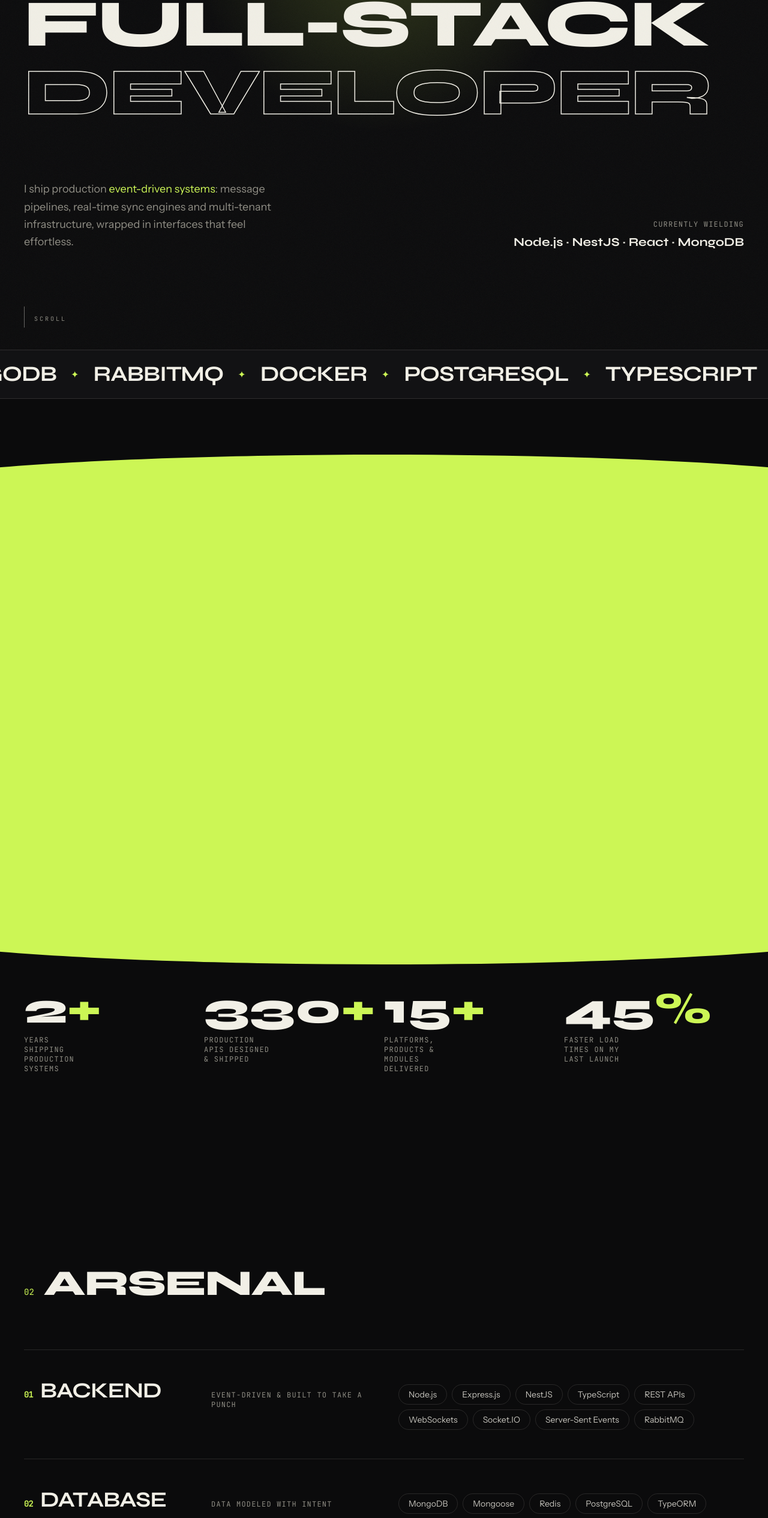
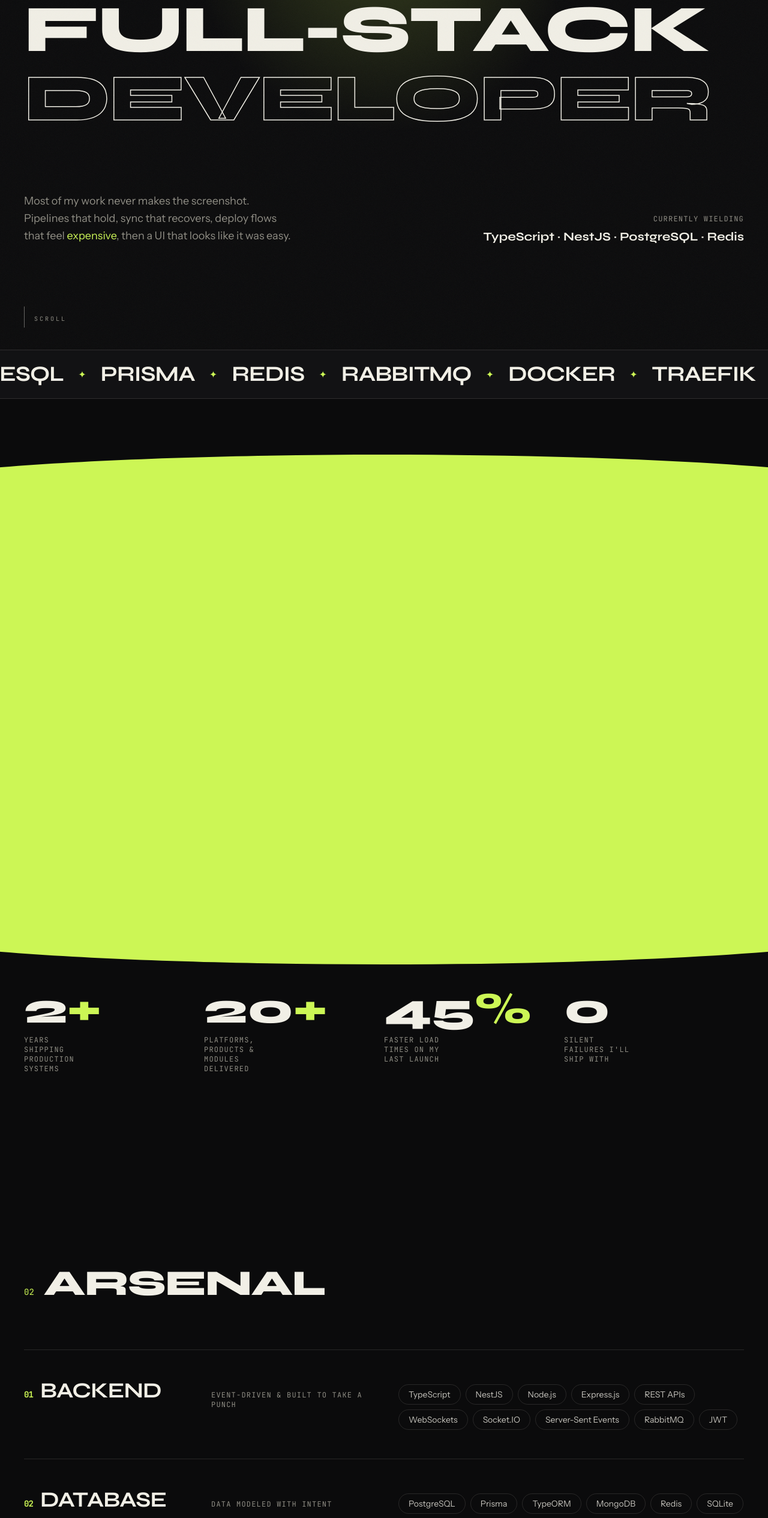
Before and after one commit to omsaini-1441/Folio, a React (Vite) app: page / in a window 1280 px wide. Shown: the part 217-2748 px from the top of the page at 60% size. Built offline with nearby package versions, Linux system fonts and the light colour scheme.

Commit message:
Implement glitch animation for zero counter in About component, enhance CSS for visual effects, and update portfolio data with new skills and technologies. This update improves user engagement with dynamic animations and reflects current tech stack accurately.

```diff
--- a/src/components/About.tsx
+++ b/src/components/About.tsx
@@ -39,7 +39,7 @@ function Counter({ value, suffix }: { value: number; suffix: string }) {
   const [display, setDisplay] = useState(0)
 
   useEffect(() => {
-    if (!inView) return
+    if (!inView || value === 0) return
     const controls = animate(0, value, {
       duration: 1.6,
       ease: [0.22, 1, 0.36, 1],
@@ -48,10 +48,102 @@ function Counter({ value, suffix }: { value: number; suffix: string }) {
     return () => controls.stop()
   }, [inView, value])
 
+  if (value === 0) return <ZeroCounter />
+
   return (
     <span ref={ref} className="font-display text-5xl font-extrabold text-paper md:text-7xl">
       {display}
       <span className="text-accent">{suffix}</span>
+    </span>
+  )
+}
+
+/** Slowly ticks 0 → 1 → 2 → 3, then glitches 3 → 0 mid-burst, holds, loops. */
+function ZeroCounter() {
+  const ref = useRef<HTMLSpanElement>(null)
+  const inView = useInView(ref, { once: true, margin: '-15%' })
+  const [display, setDisplay] = useState(0)
+  const [glitching, setGlitching] = useState(false)
+
+  useEffect(() => {
+    if (!inView) return
+    if (window.matchMedia('(prefers-reduced-motion: reduce)').matches) return
+
+    let cancelled = false
+    const timers: number[] = []
+    const wait = (ms: number) =>
+      new Promise<void>((resolve) => {
+        timers.push(window.setTimeout(resolve, ms))
+      })
+
+    const glitchBurst = async () => {
+      setGlitching(true)
+      await wait(520)
+      if (cancelled) return
+      setGlitching(false)
+    }
+
+    const cycle = async () => {
+      while (!cancelled) {
+        // Brief glitch as the climb starts
+        await glitchBurst()
+        if (cancelled) return
+
+        setDisplay(0)
+        await wait(400)
+        if (cancelled) return
+
+        setDisplay(1)
+        await wait(800)
+        if (cancelled) return
+
+        setDisplay(2)
+        await wait(800)
+        if (cancelled) return
+
+        setDisplay(3)
+        await wait(700)
+        if (cancelled) return
+
+        // Glitch while still on 3 — snap to 0 mid-burst so the warp carries the change
+        setGlitching(true)
+        await wait(180)
+        if (cancelled) return
+        setDisplay(0)
+        await wait(340)
+        if (cancelled) return
+        setGlitching(false)
+
+        // Hold on zero before the next climb
+        await wait(3200)
+      }
+    }
+
+    void cycle()
+    return () => {
+      cancelled = true
+      timers.forEach(clearTimeout)
+    }
+  }, [inView])
+
+  return (
+    <span ref={ref} className="relative inline-flex items-start" aria-label="0">
+      <span
+        className={`relative font-display text-5xl font-extrabold text-paper md:text-7xl ${
+          glitching ? 'stat-glitch text-accent' : ''
+        }`}
+        data-text={display}
+      >
+        {display}
+      </span>
+      {display > 0 && !glitching && (
+        <span
+          aria-hidden
+          className="mt-[0.15em] ml-0.5 text-[0.55em] leading-none text-red-500 md:text-[0.5em]"
+        >
+          ▲
+        </span>
+      )}
     </span>
   )
 }
--- a/src/components/Hero.tsx
+++ b/src/components/Hero.tsx
@@ -89,7 +89,7 @@ export default function Hero({ ready }: { ready: boolean }) {
           >
             <span className="font-mono text-xs uppercase tracking-widest text-muted">Currently wielding</span>
             <span className="font-display text-lg font-bold text-paper md:text-xl">
-              Node.js · NestJS · React · MongoDB
+              {profile.heroWielding.join(' · ')}
             </span>
           </motion.div>
         </div>
--- a/src/data/portfolio.ts
+++ b/src/data/portfolio.ts
@@ -22,9 +22,11 @@ export const profile = {
   heroLines: ['FULL-STACK', 'DEVELOPER'],
   // Wrap any phrase in *asterisks* to paint it in the accent colour.
   heroBlurb:
-    'I ship production *event-driven systems*: message pipelines, real-time sync engines and multi-tenant infrastructure, wrapped in interfaces that feel effortless.',
+    'Most of my work never makes the screenshot. Pipelines that hold, sync that recovers, deploy flows that feel *expensive*, then a UI that looks like it was easy.',
+  // Short "Currently wielding" strip in the hero — keep it to ~4 sharp signals.
+  heroWielding: ['TypeScript', 'NestJS', 'PostgreSQL', 'Redis'],
   aboutIntro:
-    "I'm a full-stack developer who lives on the backend and shows off on the frontend. I've architected the backbone of a high-availability ERP platform serving hundreds of APIs, built *real-time sync engines* that shrug off dropped connections, and designed message pipelines where losing an event is simply not an option. These days I'm building *OrchOrb*, a multi-tenant Docker control plane that gives small teams big-league deploy workflows *without the Kubernetes tax*. Give me a hard infrastructure problem and an interface worth obsessing over, and I'm home.",
+    "I'm a software engineer with close to *2 years* of experience building everything from *eye-candy* features to robust *backend systems*. I've spent that time shipping work that doesn't get to *fail quietly* and interfaces that never apologize for being sharp. I build the *boring parts* so well the flashy parts get to stay flashy: *event-driven* backends, real-time product surfaces, and deploy craft that holds under *pressure*. Reliability first. Presence on the surface. I care about both and I refuse to pick only one. Give me a hard infrastructure problem and an interface worth obsessing over. That's the only brief I need.",
   socials: [
     { label: 'GitHub', url: 'https://github.com/omsaini-1441' },
     { label: 'LinkedIn', url: 'https://linkedin.com/in/om-saini' },
@@ -43,22 +45,24 @@ export const contactFormAccessKey = import.meta.env.VITE_WEB3FORMS_KEY ?? ''
 
 export const stats = [
   { value: 2, suffix: '+', label: 'Years shipping production systems' },
-  { value: 330, suffix: '+', label: 'Production APIs designed & shipped' },
-  { value: 15, suffix: '+', label: 'Platforms, products & modules delivered' },
+  { value: 20, suffix: '+', label: 'Platforms, products & modules delivered' },
   { value: 45, suffix: '%', label: 'Faster load times on my last launch' },
+  { value: 0, suffix: '', label: "Silent failures I'll ship with" },
 ]
 
 export const marqueeItems = [
-  'Node.js',
+  'TypeScript',
   'NestJS',
+  'Next.js',
+  'PostgreSQL',
+  'Prisma',
+  'Redis',
+  'RabbitMQ',
+  'Docker',
+  'Traefik',
+  'Socket.IO',
   'React',
   'MongoDB',
-  'RabbitMQ',
-  'Docker',
-  'PostgreSQL',
-  'TypeScript',
-  'Socket.IO',
-  'Redis',
 ]
 
 export const skillGroups = [
@@ -66,31 +70,55 @@ export const skillGroups = [
     title: 'Backend',
     tagline: 'Event-driven & built to take a punch',
     skills: [
+      'TypeScript',
+      'NestJS',
       'Node.js',
       'Express.js',
-      'NestJS',
-      'TypeScript',
       'REST APIs',
       'WebSockets',
       'Socket.IO',
       'Server-Sent Events',
       'RabbitMQ',
+      'JWT',
     ],
   },
   {
     title: 'Database',
     tagline: 'Data modeled with intent',
-    skills: ['MongoDB', 'Mongoose', 'Redis', 'PostgreSQL', 'TypeORM', 'Change Streams'],
+    skills: [
+      'PostgreSQL',
+      'Prisma',
+      'TypeORM',
+      'MongoDB',
+      'Redis',
+      'SQLite',
+      'PouchDB',
+      'Change Streams',
+    ],
   },
   {
     title: 'Frontend',
     tagline: 'Interfaces that feel alive',
-    skills: ['Next.js', 'React.js', 'JavaScript', 'Framer Motion', 'shadcn/ui', 'Tailwind CSS'],
+    skills: [
+      'Next.js',
+      'React',
+      'React Native',
+      'Tailwind CSS',
+      'Framer Motion',
+      'TipTap',
+      'NextAuth',
+      'shadcn/ui',
+    ],
   },
   {
     title: 'Infra & DevOps',
     tagline: 'Shipping is a feature',
-    skills: ['Docker', 'dockerode', 'Traefik', 'PM2', 'Nginx', 'CI / CD', 'GHCR'],
+    skills: ['Docker', 'dockerode', 'Traefik', 'Cloudinary', 'Nginx', 'PM2', 'CI / CD', 'GHCR'],
+  },
+  {
+    title: 'Platform',
+    tagline: 'Wherever the problem lives',
+    skills: ['C#', '.NET', 'WPF', 'Chrome Extensions', 'WebCrypto', 'Gemini'],
   },
 ]
 
--- a/src/index.css
+++ b/src/index.css
@@ -92,9 +92,95 @@ body {
   animation: pulse-dot 1.6s ease-in-out infinite;
 }
 
+/* Chromatic / slice glitch for the "0 silent failures" counter */
+@keyframes stat-glitch-jitter {
+  0% {
+    transform: translate(0, 0) skewX(0deg);
+    filter: none;
+  }
+  15% {
+    transform: translate(-4px, -10px) skewX(-8deg);
+    filter: hue-rotate(50deg) contrast(1.4);
+  }
+  30% {
+    transform: translate(5px, 12px) skewX(10deg);
+  }
+  45% {
+    transform: translate(-6px, -8px) skewX(6deg);
+    filter: hue-rotate(-40deg);
+  }
+  60% {
+    transform: translate(4px, 14px) skewX(-12deg);
+  }
+  75% {
+    transform: translate(-3px, -11px) skewX(4deg);
+  }
+  100% {
+    transform: translate(0, 0) skewX(0deg);
+    filter: none;
+  }
+}
+
+@keyframes stat-glitch-slice {
+  0%,
+  100% {
+    clip-path: inset(0 0 0 0);
+    transform: translate(0, 0);
+  }
+  20% {
+    clip-path: inset(0 0 70% 0);
+    transform: translate(6px, -14px);
+  }
+  40% {
+    clip-path: inset(35% 0 35% 0);
+    transform: translate(-8px, 10px);
+  }
+  60% {
+    clip-path: inset(65% 0 0 0);
+    transform: translate(7px, 16px);
+  }
+  80% {
+    clip-path: inset(20% 0 45% 0);
+    transform: translate(-5px, -12px);
+  }
+}
+
+.stat-glitch {
+  animation: stat-glitch-jitter 0.5s steps(3, end);
+}
+
+.stat-glitch::before,
+.stat-glitch::after {
+  content: attr(data-text);
+  position: absolute;
+  inset: 0;
+  pointer-events: none;
+  animation: stat-glitch-slice 0.5s steps(3, end);
+}
+
+.stat-glitch::before {
+  left: 3px;
+  top: -2px;
+  color: #7c8cff;
+  mix-blend-mode: screen;
+  opacity: 0.9;
+}
+
+.stat-glitch::after {
+  left: -3px;
+  top: 2px;
+  color: #ff5ca8;
+  mix-blend-mode: screen;
+  opacity: 0.8;
+  animation-delay: 0.06s;
+}
+
 @media (prefers-reduced-motion: reduce) {
   .animate-marquee,
-  .animate-pulse-dot {
+  .animate-pulse-dot,
+  .stat-glitch,
+  .stat-glitch::before,
+  .stat-glitch::after {
     animation: none;
   }
 
```
